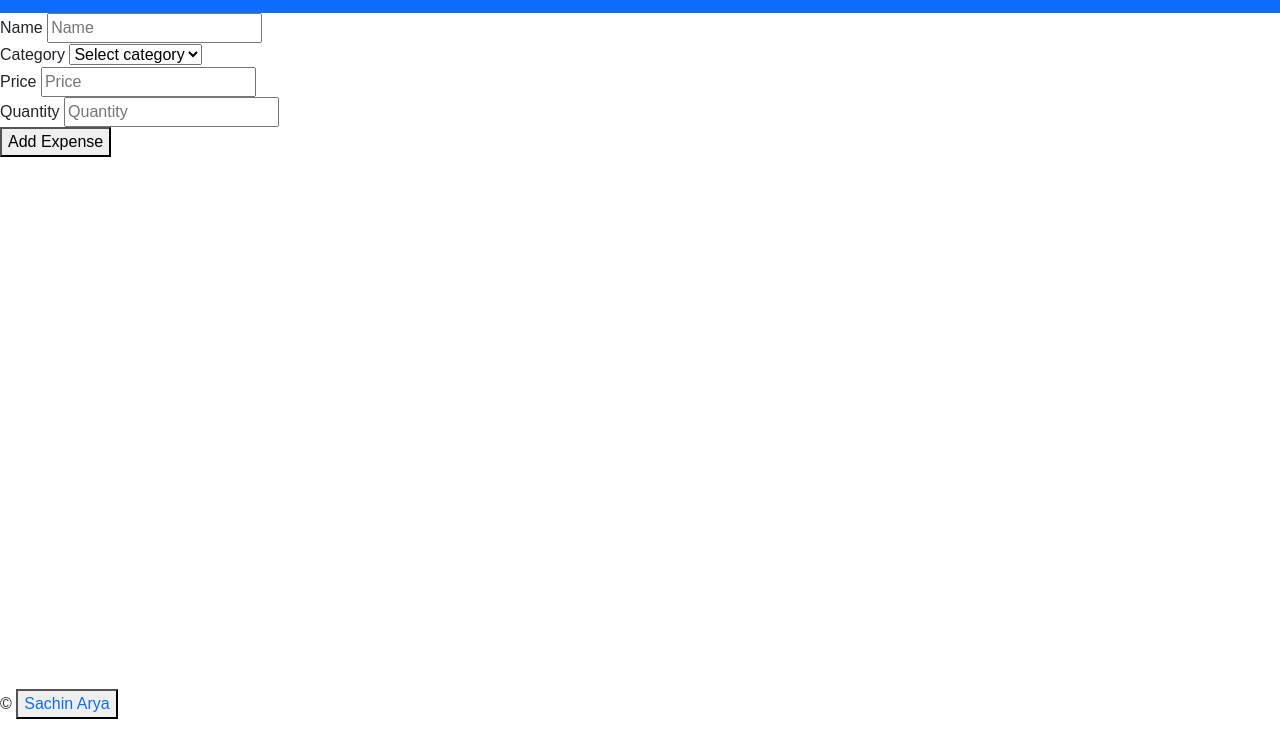
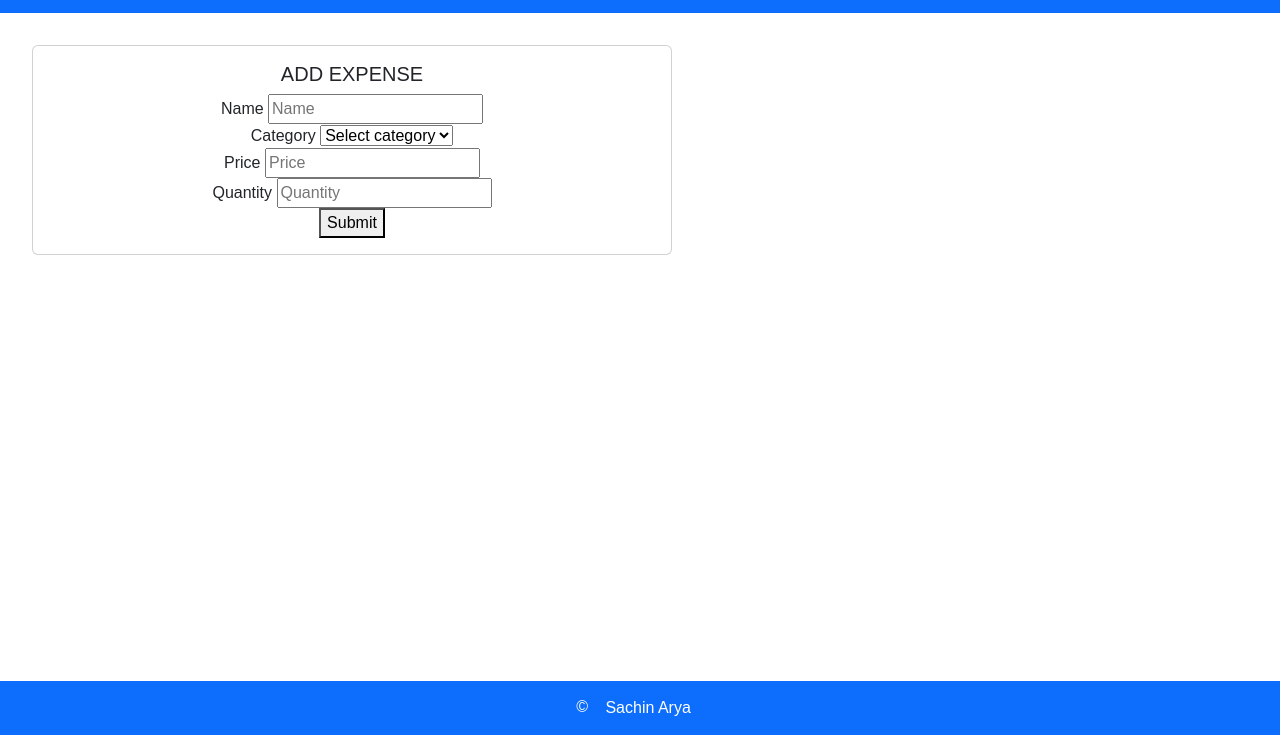
Before and after one commit to joinsachinarya/ExpenseTrackerApp-FullStack, a website: page public/html/index.html in a window 1280 px wide. Shown: the part 65-800 px from the top of the page. Drawn offline with nearby package versions, Linux system fonts and the light colour scheme; no server answers.

Commit message:
footer style update

```diff
--- a/public/css/index.css
+++ b/public/css/index.css
@@ -18,7 +18,18 @@ body{
 #footer{
     position: absolute;
     bottom: 0px;
+    width: 100%;
+    padding: 0.5rem 0;
 }
 #footer a{
     text-decoration: none;
 }
+#main{
+    margin: 2rem;
+}
+#main form{
+    display: flex;
+    flex-direction: column;
+    justify-content: center;
+    align-items: center;
+}
--- a/public/html/index.html
+++ b/public/html/index.html
@@ -19,8 +19,9 @@
       <a href="../html/expenses.html" class="text-white">All Expenses</a>
     </header>
 
-    <div class="">
-      <form id="form">
+    <div id="main" class="card" style="width: 50%">
+      <form id="form" class="card-body">
+        <h5 class="card-title">ADD EXPENSE</h5>
         <div class="">
           <label for="name">Name</label>
           <input
@@ -66,21 +67,20 @@
             required
           />
         </div>
-        <button type="submit" class="">Add Expense</button>
+        <button type="submit" class="">Submit</button>
       </form>
     </div>
 
-    <footer id="footer" class="">
-      <p>
+    <div id="footer" class="bg-primary text-center text-white">
       &copy;
-        <button>
+      <button class="btn">
         <a
           href="https://github.com/sac6inarya/ExpenseTrackerApp-FullStack.git"
+          class="text-white"
           >Sachin Arya</a
         >
       </button>
-      </p>
-    </footer>
+    </div>
     <script src="/public/js/index.js"></script>
     <script src="https://cdn.jsdelivr.net/npm/bootstrap@5.3.0/dist/js/bootstrap.bundle.min.js"></script>
     <script src="https://unpkg.com/axios/dist/axios.min.js"></script>
```
Also changed, not shown: public/html/expenseAdded.html (+4 -5 lines), public/html/expenses.html (+4 -5 lines). Lines whose indentation alone changed are shown as unchanged.
